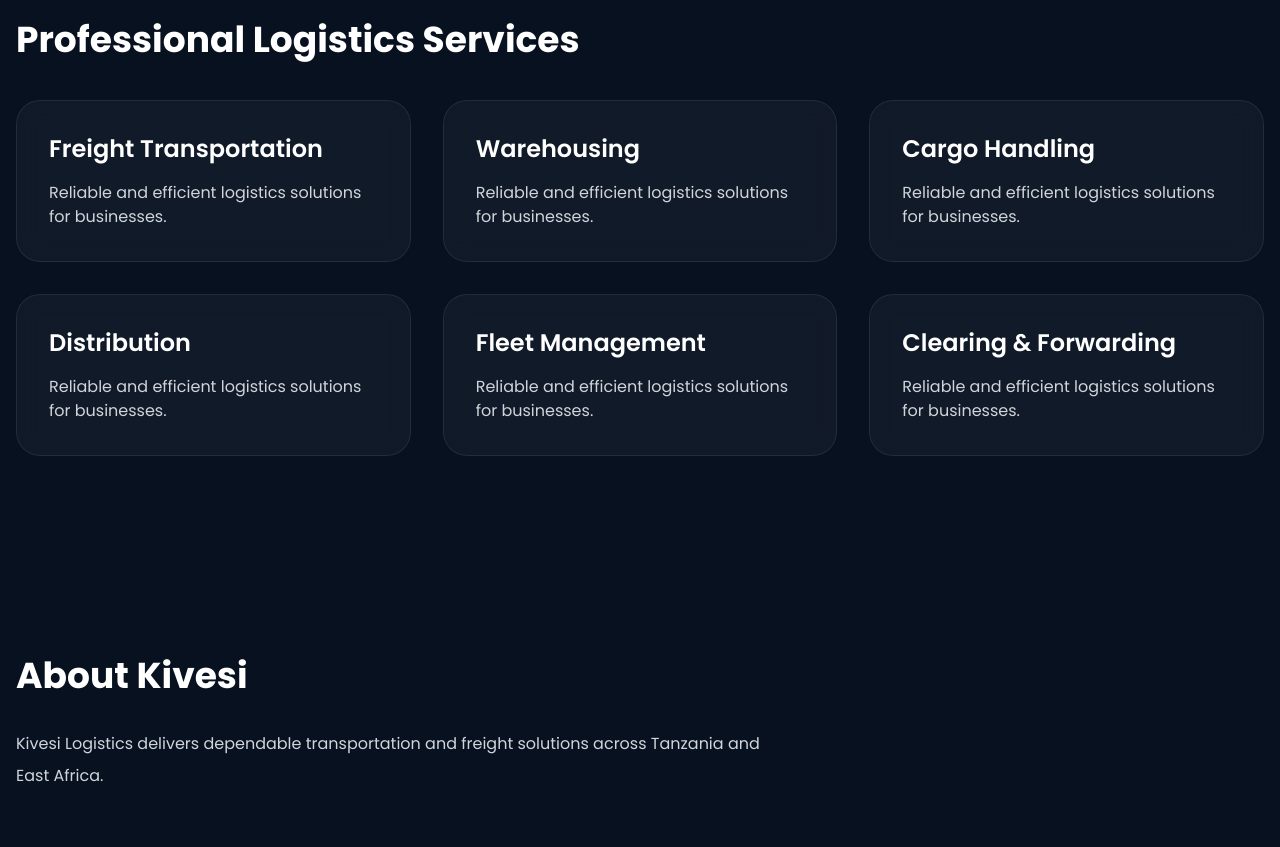
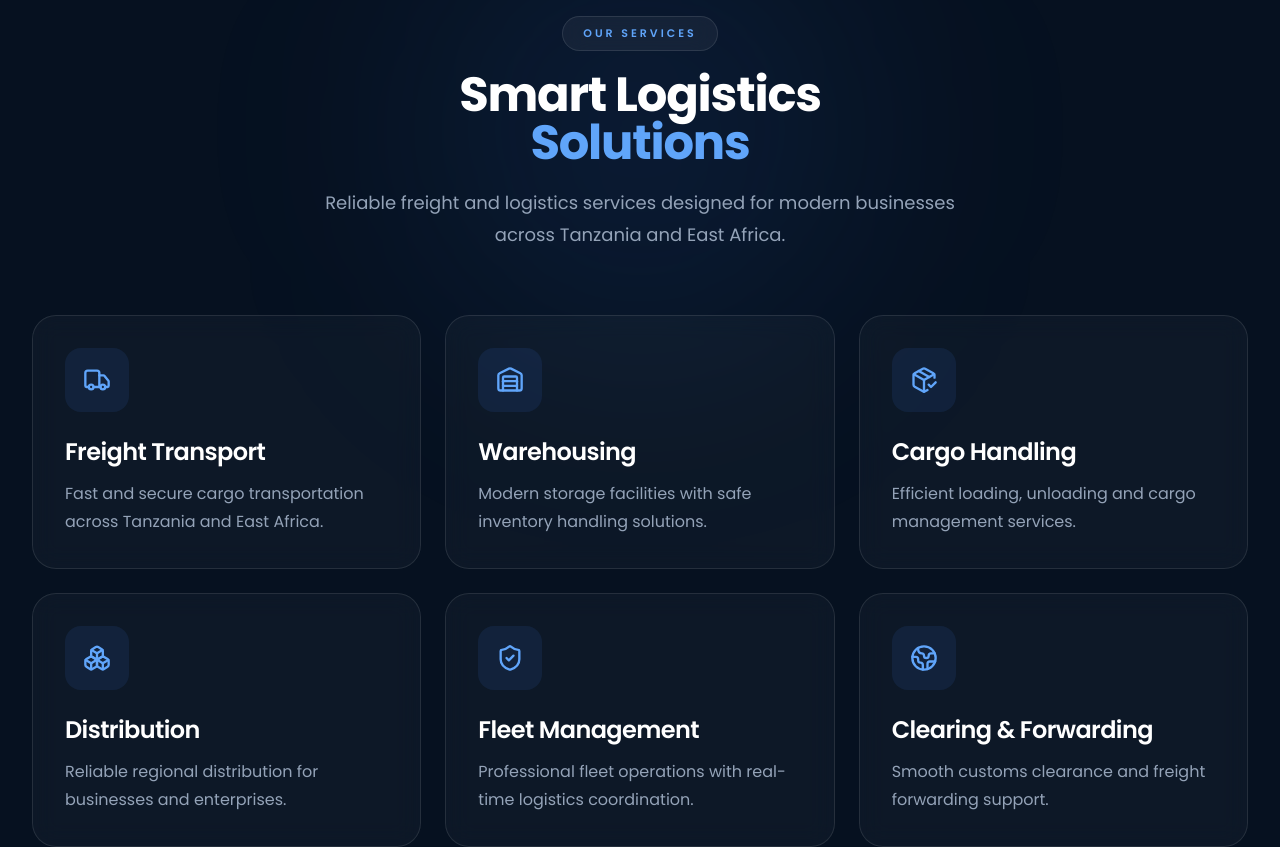
Before and after one commit to josephinenicodemus/kivesi-logistics, a Next.js app: page / in a window 1280 px wide. Shown: the part 880-1727 px from the top of the page. Built offline with nearby package versions, Linux system fonts and the light colour scheme.

Commit message:
Update Services.tsx

```diff
--- a/components/Services.tsx
+++ b/components/Services.tsx
@@ -1,26 +1,306 @@
+'use client'
+
+import {
+  Truck,
+  Warehouse,
+  PackageCheck,
+  Boxes,
+  ShieldCheck,
+  Globe2
+} from 'lucide-react'
+
+/* =========================================
+   Services Data
+========================================= */
+
+const services = [
+  {
+    title: 'Freight Transport',
+    description:
+      'Fast and secure cargo transportation across Tanzania and East Africa.',
+    icon: Truck
+  },
+  {
+    title: 'Warehousing',
+    description:
+      'Modern storage facilities with safe inventory handling solutions.',
+    icon: Warehouse
+  },
+  {
+    title: 'Cargo Handling',
+    description:
+      'Efficient loading, unloading and cargo management services.',
+    icon: PackageCheck
+  },
+  {
+    title: 'Distribution',
+    description:
+      'Reliable regional distribution for businesses and enterprises.',
+    icon: Boxes
+  },
+  {
+    title: 'Fleet Management',
+    description:
+      'Professional fleet operations with real-time logistics coordination.',
+    icon: ShieldCheck
+  },
+  {
+    title: 'Clearing & Forwarding',
+    description:
+      'Smooth customs clearance and freight forwarding support.',
+    icon: Globe2
+  }
+]
+
+/* =========================================
+   Component
+========================================= */
 
 export default function Services() {
   return (
-    <section id="services" className="section-padding">
-      <div className="container-custom">
-        <h2 className="text-4xl font-bold mb-10">Professional Logistics Services</h2>
+    <section
+      id="services"
+      className="
+        relative
+        overflow-hidden
+        bg-[#061120]
+        py-24
+      "
+    >
+      {/* =========================================
+          Background Glow
+      ========================================= */}
 
-        <div className="grid md:grid-cols-3 gap-8">
-          {[
-            'Freight Transportation',
-            'Warehousing',
-            'Cargo Handling',
-            'Distribution',
-            'Fleet Management',
-            'Clearing & Forwarding'
-          ].map(service => (
-            <div key={service} className="glass p-8 rounded-3xl">
-              <h3 className="text-2xl font-semibold mb-4">{service}</h3>
-              <p className="text-gray-300">
-                Reliable and efficient logistics solutions for businesses.
-              </p>
-            </div>
-          ))}
+      <div
+        className="
+          absolute
+          top-0
+          left-1/2
+          h-[420px]
+          w-[420px]
+          -translate-x-1/2
+          rounded-full
+          bg-blue-500/10
+          blur-[120px]
+        "
+      />
+
+      {/* =========================================
+          Container
+      ========================================= */}
+
+      <div
+        className="
+          relative
+          z-10
+          mx-auto
+          max-w-7xl
+          px-6
+          lg:px-8
+        "
+      >
+        {/* =========================================
+            Section Header
+        ========================================= */}
+
+        <div
+          className="
+            mx-auto
+            mb-16
+            max-w-3xl
+            text-center
+          "
+        >
+          {/* Badge */}
+
+          <div
+            className="
+              mb-5
+              inline-flex
+              items-center
+              rounded-full
+              border
+              border-white/10
+              bg-white/5
+              px-5
+              py-2
+              backdrop-blur-md
+            "
+          >
+            <span
+              className="
+                text-[11px]
+                font-semibold
+                uppercase
+                tracking-[3px]
+                text-blue-400
+              "
+            >
+              Our Services
+            </span>
+          </div>
+
+          {/* Heading */}
+
+          <h2
+            className="
+              text-4xl
+              font-bold
+              leading-tight
+              tracking-tight
+              text-white
+              sm:text-5xl
+            "
+          >
+            Smart Logistics
+            <span className="block text-blue-400">
+              Solutions
+            </span>
+          </h2>
+
+          {/* Description */}
+
+          <p
+            className="
+              mx-auto
+              mt-5
+              max-w-2xl
+              text-lg
+              leading-8
+              text-slate-400
+            "
+          >
+            Reliable freight and logistics services
+            designed for modern businesses across
+            Tanzania and East Africa.
+          </p>
+        </div>
+
+        {/* =========================================
+            Services Grid
+        ========================================= */}
+
+        <div
+          className="
+            grid
+            gap-6
+            md:grid-cols-2
+            xl:grid-cols-3
+          "
+        >
+          {services.map((service) => {
+            const Icon = service.icon
+
+            return (
+              <div
+                key={service.title}
+                className="
+                  group
+                  relative
+                  overflow-hidden
+                  rounded-3xl
+                  border
+                  border-white/10
+                  bg-white/[0.03]
+                  p-8
+                  backdrop-blur-md
+                  transition-all
+                  duration-500
+                  hover:-translate-y-2
+                  hover:border-blue-400/20
+                  hover:bg-white/[0.05]
+                  hover:shadow-2xl
+                  hover:shadow-blue-900/10
+                "
+              >
+                {/* Hover Glow */}
+
+                <div
+                  className="
+                    absolute
+                    inset-0
+                    bg-gradient-to-br
+                    from-blue-500/0
+                    via-blue-500/0
+                    to-blue-500/0
+                    opacity-0
+                    transition-opacity
+                    duration-500
+                    group-hover:opacity-100
+                    group-hover:from-blue-500/5
+                    group-hover:via-transparent
+                    group-hover:to-transparent
+                  "
+                />
+
+                {/* Icon */}
+
+                <div
+                  className="
+                    relative
+                    z-10
+                    mb-6
+                    flex
+                    h-16
+                    w-16
+                    items-center
+                    justify-center
+                    rounded-2xl
+                    bg-blue-500/10
+                    text-blue-400
+                    transition-all
+                    duration-500
+                    group-hover:bg-blue-500
+                    group-hover:text-white
+                  "
+                >
+                  <Icon className="h-7 w-7" />
+                </div>
+
+                {/* Content */}
+
+                <div className="relative z-10">
+                  <h3
+                    className="
+                      mb-3
+                      text-2xl
+                      font-semibold
+                      tracking-tight
+                      text-white
+                    "
+                  >
+                    {service.title}
+                  </h3>
+
+                  <p
+                    className="
+                      text-base
+                      leading-7
+                      text-slate-400
+                    "
+                  >
+                    {service.description}
+                  </p>
+                </div>
+
+                {/* Bottom Accent */}
+
+                <div
+                  className="
+                    absolute
+                    bottom-0
+                    left-0
+                    h-[2px]
+                    w-0
+                    bg-blue-400
+                    transition-all
+                    duration-500
+                    group-hover:w-full
+                  "
+                />
+              </div>
+            )
+          })}
         </div>
       </div>
     </section>
```
